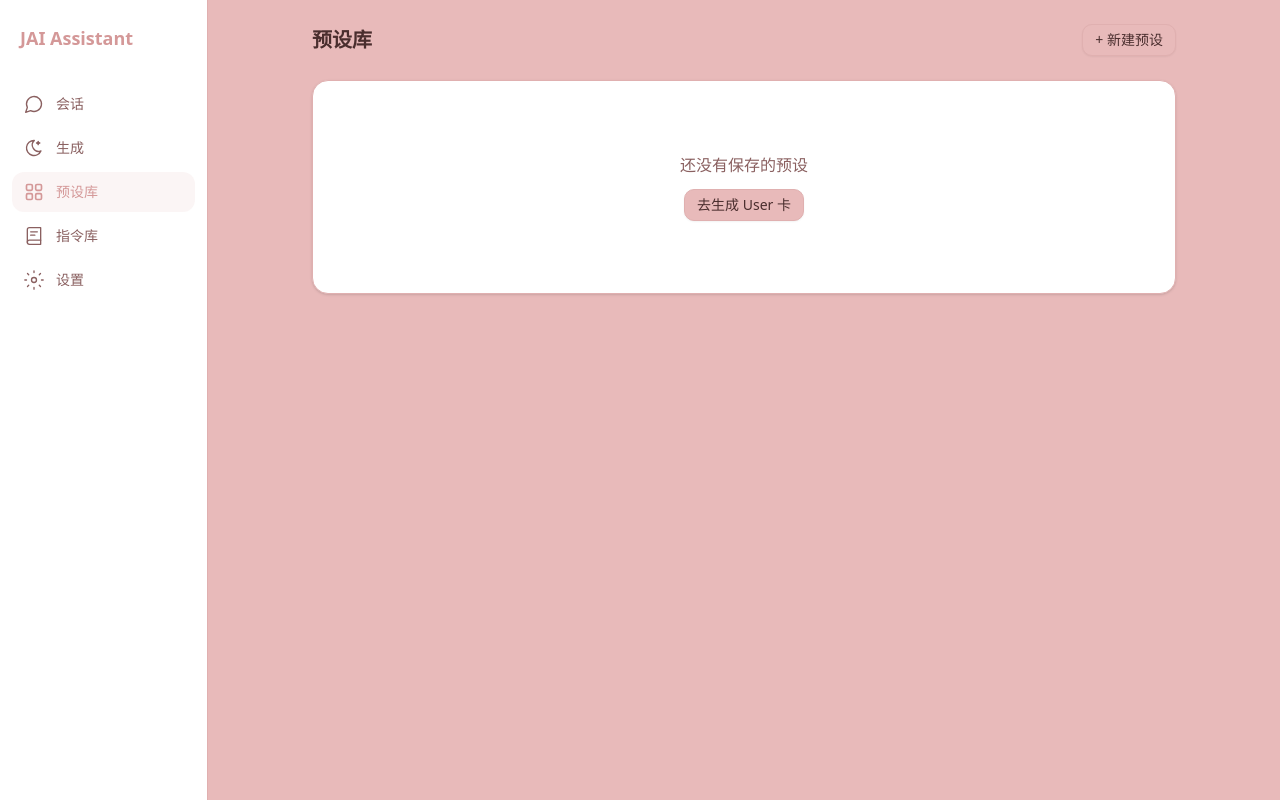
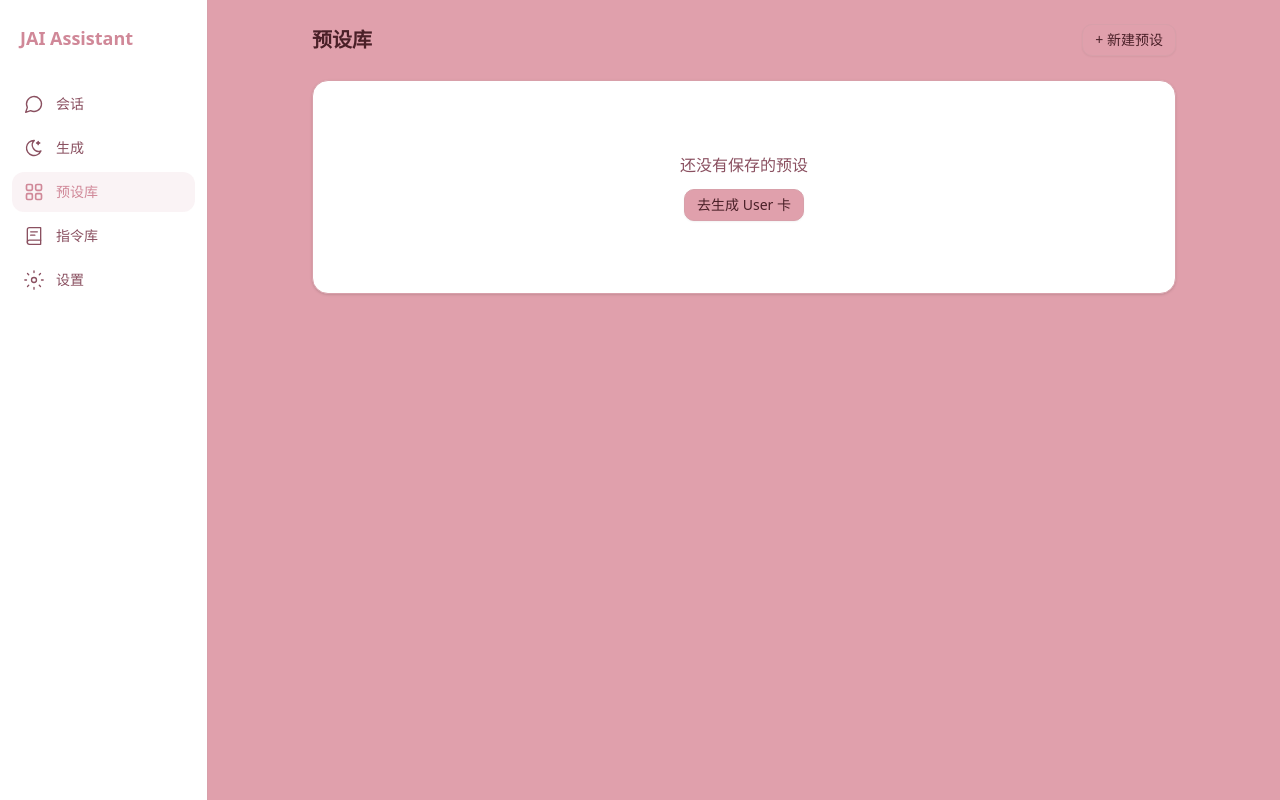
Before and after one commit to zero542900/jai995, a Next.js app: page /presets in a window 1280 px wide. Built offline with nearby package versions, Linux system fonts and the light colour scheme.

Commit message:
feat: 更新3套主题配色+修复简介截断+美化预设卡走向标签+消除硬编码颜色
Coze-Commit-Type: user
Coze-User-ID: 1616745996252979
Coze-Conversation-ID: 6557430

```diff
--- a/src/app/globals.css
+++ b/src/app/globals.css
@@ -50,18 +50,18 @@
     ui-monospace, SFMono-Regular, Menlo, Monaco, Consolas, 'Liberation Mono',
     'Courier New', monospace;
 
-  /* === Custom JAI Theme Colors (Rose default) === */
-  --color-jai-bg: #E8BABA;
-  --color-jai-secondary: #D49898;
-  --color-jai-accent: #C47878;
+  /* === Custom JAI Theme Colors (Rose Pink default) === */
+  --color-jai-bg: #E0A0AC;
+  --color-jai-secondary: #D08898;
+  --color-jai-accent: #B86878;
   --color-jai-card: #FFFFFF;
-  --color-jai-card-border: #E0B0B0;
-  --color-jai-input-bg: #F2D5D5;
-  --color-jai-text: #4A2E2E;
-  --color-jai-text-secondary: #8A6060;
-  --color-jai-muted: #F2D5D5;
-  --color-jai-shadow: rgba(190, 140, 140, 0.20);
-  --color-jai-shadow-hover: rgba(190, 140, 140, 0.30);
+  --color-jai-card-border: #D8A0AA;
+  --color-jai-input-bg: #ECC0C8;
+  --color-jai-text: #4A2028;
+  --color-jai-text-secondary: #8A5060;
+  --color-jai-muted: #ECC0C8;
+  --color-jai-shadow: rgba(180, 100, 120, 0.20);
+  --color-jai-shadow-hover: rgba(180, 100, 120, 0.30);
   --color-jai-success: #5DA07E;
   --color-jai-thinking: #a78bfa;
 }
--- a/src/app/layout.tsx
+++ b/src/app/layout.tsx
@@ -25,9 +25,9 @@ const themeInitScript = `
     var themes = {
       rose: {
         'jai-bg': '#E8BABA', 'jai-secondary': '#D49898', 'jai-accent': '#C47878',
-        'jai-card': '#FFFFFF', 'jai-card-border': '#E0B0B0', 'jai-input-bg': '#F2D5D5',
-        'jai-text': '#4A2E2E', 'jai-text-secondary': '#8A6060', 'jai-muted': '#F2D5D5',
-        'jai-success': '#5DA07E', 'jai-thinking': '#a78bfa', 'jai-shadow': 'rgba(190,140,140,0.20)'
+        'jai-card': '#FFFFFF', 'jai-card-border': '#D8A0AA', 'jai-input-bg': '#ECC0C8',
+        'jai-text': '#4A2028', 'jai-text-secondary': '#8A5060', 'jai-muted': '#ECC0C8',
+        'jai-success': '#5DA07E', 'jai-thinking': '#a78bfa', 'jai-shadow': 'rgba(180,100,120,0.20)'
       },
       ocean: {
         'jai-bg': '#B8D0E8', 'jai-secondary': '#98B4D0', 'jai-accent': '#7898BE',
@@ -54,16 +54,16 @@ const themeInitScript = `
         'jai-success': '#5AA07A', 'jai-thinking': '#a78bfa', 'jai-shadow': 'rgba(195,160,130,0.20)'
       },
       midnight: {
-        'jai-bg': '#A8B8D0', 'jai-secondary': '#8EA0BC', 'jai-accent': '#6E88A8',
-        'jai-card': '#FFFFFF', 'jai-card-border': '#A0B0C8', 'jai-input-bg': '#C0CEDF',
-        'jai-text': '#2A3650', 'jai-text-secondary': '#5A6E88', 'jai-muted': '#C0CEDF',
-        'jai-success': '#5AA098', 'jai-thinking': '#8b9ff6', 'jai-shadow': 'rgba(120,150,190,0.20)'
+        'jai-bg': '#D8B090', 'jai-secondary': '#C89870', 'jai-accent': '#B88050',
+        'jai-card': '#FFFFFF', 'jai-card-border': '#D0A888', 'jai-input-bg': '#E8D0B0',
+        'jai-text': '#4A3018', 'jai-text-secondary': '#8A6840', 'jai-muted': '#E8D0B0',
+        'jai-success': '#5AA078', 'jai-thinking': '#8b9ff6', 'jai-shadow': 'rgba(170,130,80,0.20)'
       },
       warmnight: {
-        'jai-bg': '#E0C0A0', 'jai-secondary': '#D0A880', 'jai-accent': '#C09068',
-        'jai-card': '#FFFFFF', 'jai-card-border': '#D8B898', 'jai-input-bg': '#ECDCB8',
-        'jai-text': '#4A3420', 'jai-text-secondary': '#8A6848', 'jai-muted': '#ECDCB8',
-        'jai-success': '#5AA078', 'jai-thinking': '#c898f0', 'jai-shadow': 'rgba(180,140,100,0.20)'
+        'jai-bg': '#E0B090', 'jai-secondary': '#D09870', 'jai-accent': '#C08058',
+        'jai-card': '#FFFFFF', 'jai-card-border': '#D8A888', 'jai-input-bg': '#ECD0B0',
+        'jai-text': '#4A3020', 'jai-text-secondary': '#8A6848', 'jai-muted': '#ECD0B0',
+        'jai-success': '#5AA078', 'jai-thinking': '#c898f0', 'jai-shadow': 'rgba(180,130,80,0.20)'
       },
       daylight: {
         'jai-bg': '#F5F0EC', 'jai-secondary': '#E0D8D0', 'jai-accent': '#B0A090',
--- a/src/app/presets/[id]/page.tsx
+++ b/src/app/presets/[id]/page.tsx
@@ -292,25 +292,25 @@ export default function PresetDetailPage() {
                     <div className="space-y-2 text-xs text-jai-text-secondary">
                       {preset.plotData.plotStage && (
                         <div className="flex items-center gap-1">
-                          <span className="text-[#9A8F8F]">阶段:</span>
+                          <span className="text-jai-text-secondary/70">阶段:</span>
                           <span>{preset.plotData.plotStage}</span>
-                          {preset.plotData.plotStageCn && <span className="text-[#9A8F8F]">({preset.plotData.plotStageCn})</span>}
+                          {preset.plotData.plotStageCn && <span className="text-jai-text-secondary/70">({preset.plotData.plotStageCn})</span>}
                         </div>
                       )}
                       {preset.plotData.progressDesc && (
                         <div>
-                          <span className="text-[#9A8F8F]">进展:</span>
+                          <span className="text-jai-text-secondary/70">进展:</span>
                           <span className="ml-1">{preset.plotData.progressDesc}</span>
-                          {preset.plotData.progressDescCn && <span className="text-[#9A8F8F] ml-1">({preset.plotData.progressDescCn})</span>}
+                          {preset.plotData.progressDescCn && <span className="text-jai-text-secondary/70 ml-1">({preset.plotData.progressDescCn})</span>}
                         </div>
                       )}
                       {preset.plotData.savedPlotDirections && preset.plotData.savedPlotDirections.length > 1 && (
                         <div>
-                          <span className="text-[#9A8F8F]">已保存走向:</span>
-                          <div className="flex flex-wrap gap-1 mt-1">
+                          <span className="text-jai-text-secondary/70">已保存走向:</span>
+                          <div className="flex flex-wrap gap-1.5 mt-1.5">
                             {preset.plotData.savedPlotDirections.map((d, i) => (
-                              <span key={i} className={`inline-block px-2 py-0.5 rounded-full text-[10px] ${d.en === preset.plotDirection ? 'bg-jai-card-border text-jai-accent' : 'bg-jai-muted text-jai-text-secondary'}`}>
-                                {d.en} {d.cn && `(${d.cn})`}
+                              <span key={i} className={`inline-block px-2 py-1 rounded-lg text-[11px] leading-tight border ${d.en === preset.plotDirection ? 'bg-jai-secondary/20 border-jai-secondary text-jai-accent' : 'bg-jai-card border-jai-card-border text-jai-text-secondary'}`}>
+                                {d.en} {d.cn && <span className="text-jai-text-secondary/60">({d.cn})</span>}
                               </span>
                             ))}
                           </div>
--- a/src/app/presets/page.tsx
+++ b/src/app/presets/page.tsx
@@ -38,7 +38,7 @@ export default function PresetsPage() {
     const sessions = getSessionsByPreset(presetId);
     if (sessions.length === 0) return { label: '未打开', color: 'text-muted-foreground' };
     const hasMessages = sessions.some((s) => s.messages.length > 0);
-    if (hasMessages) return { label: '会话进行中（记忆已存）', color: 'text-emerald-500' };
+    if (hasMessages) return { label: '会话进行中（记忆已存）', color: 'text-jai-success' };
     return { label: '未打开', color: 'text-muted-foreground' };
   };
 
--- a/src/app/settings/page.tsx
+++ b/src/app/settings/page.tsx
@@ -101,7 +101,7 @@ export default function SettingsPage() {
                   </div>
 
                   {/* 主题描述 */}
-                  <div className="mt-1.5 text-[11px] text-jai-text-secondary leading-tight truncate">
+                  <div className="mt-1.5 text-[11px] text-jai-text-secondary leading-tight line-clamp-2">
                     {theme.description}
                   </div>
                   {/* 主题名称 */}
--- a/src/lib/themes.ts
+++ b/src/lib/themes.ts
@@ -42,22 +42,22 @@ export interface Theme {
 export const THEMES: Theme[] = [
   {
     id: 'rose',
-    name: '烟粉',
-    nameEn: 'Rose Mist',
-    description: '柔和烟粉，柔光下安静的写作空间',
+    name: '玫瑰粉',
+    nameEn: 'Rose Pink',
+    description: '玫瑰粉调，花瓣层叠的柔美',
     colors: {
-      'jai-bg': '#E8BABA',
-      'jai-secondary': '#D49898',
-      'jai-accent': '#C47878',
+      'jai-bg': '#E0A0AC',
+      'jai-secondary': '#D08898',
+      'jai-accent': '#B86878',
       'jai-card': '#FFFFFF',
-      'jai-card-border': '#E0B0B0',
-      'jai-input-bg': '#F2D5D5',
-      'jai-text': '#4A2E2E',
-      'jai-text-secondary': '#8A6060',
-      'jai-muted': '#F2D5D5',
+      'jai-card-border': '#D8A0AA',
+      'jai-input-bg': '#ECC0C8',
+      'jai-text': '#4A2028',
+      'jai-text-secondary': '#8A5060',
+      'jai-muted': '#ECC0C8',
       'jai-success': '#5DA07E',
       'jai-thinking': '#a78bfa',
-      'jai-shadow': 'rgba(190, 140, 140, 0.20)',
+      'jai-shadow': 'rgba(180, 100, 120, 0.20)',
     },
   },
   {
@@ -142,42 +142,42 @@ export const THEMES: Theme[] = [
   },
   {
     id: 'midnight',
-    name: '暮蓝',
-    nameEn: 'Twilight Blue',
-    description: '淡蓝暮色，天边最后一抹蓝',
+    name: '枫叶',
+    nameEn: 'Maple Leaf',
+    description: '枫叶色调，秋日层林的暖意',
     colors: {
-      'jai-bg': '#A8B8D0',
-      'jai-secondary': '#8EA0BC',
-      'jai-accent': '#6E88A8',
+      'jai-bg': '#D8B090',
+      'jai-secondary': '#C89870',
+      'jai-accent': '#B88050',
       'jai-card': '#FFFFFF',
-      'jai-card-border': '#A0B0C8',
-      'jai-input-bg': '#C0CEDF',
-      'jai-text': '#2A3650',
-      'jai-text-secondary': '#5A6E88',
-      'jai-muted': '#C0CEDF',
-      'jai-success': '#5AA098',
+      'jai-card-border': '#D0A888',
+      'jai-input-bg': '#E8D0B0',
+      'jai-text': '#4A3018',
+      'jai-text-secondary': '#8A6840',
+      'jai-muted': '#E8D0B0',
+      'jai-success': '#5AA078',
       'jai-thinking': '#8b9ff6',
-      'jai-shadow': 'rgba(120, 150, 190, 0.20)',
+      'jai-shadow': 'rgba(170, 130, 80, 0.20)',
     },
   },
   {
     id: 'warmnight',
-    name: '暖杏',
-    nameEn: 'Warm Apricot',
-    description: '暖杏色调，午后阳光的温存',
+    name: '夕阳',
+    nameEn: 'Sunset',
+    description: '夕阳色调，天边最后一抹暖光',
     colors: {
-      'jai-bg': '#E0C0A0',
-      'jai-secondary': '#D0A880',
-      'jai-accent': '#C09068',
+      'jai-bg': '#E0B090',
+      'jai-secondary': '#D09870',
+      'jai-accent': '#C08058',
       'jai-card': '#FFFFFF',
-      'jai-card-border': '#D8B898',
-      'jai-input-bg': '#ECDCB8',
-      'jai-text': '#4A3420',
+      'jai-card-border': '#D8A888',
+      'jai-input-bg': '#ECD0B0',
+      'jai-text': '#4A3020',
       'jai-text-secondary': '#8A6848',
-      'jai-muted': '#ECDCB8',
+      'jai-muted': '#ECD0B0',
       'jai-success': '#5AA078',
       'jai-thinking': '#c898f0',
-      'jai-shadow': 'rgba(180, 140, 100, 0.20)',
+      'jai-shadow': 'rgba(180, 130, 80, 0.20)',
     },
   },
   {
```
Also changed, not shown: src/app/chat/page.tsx (+45 -45 lines).
